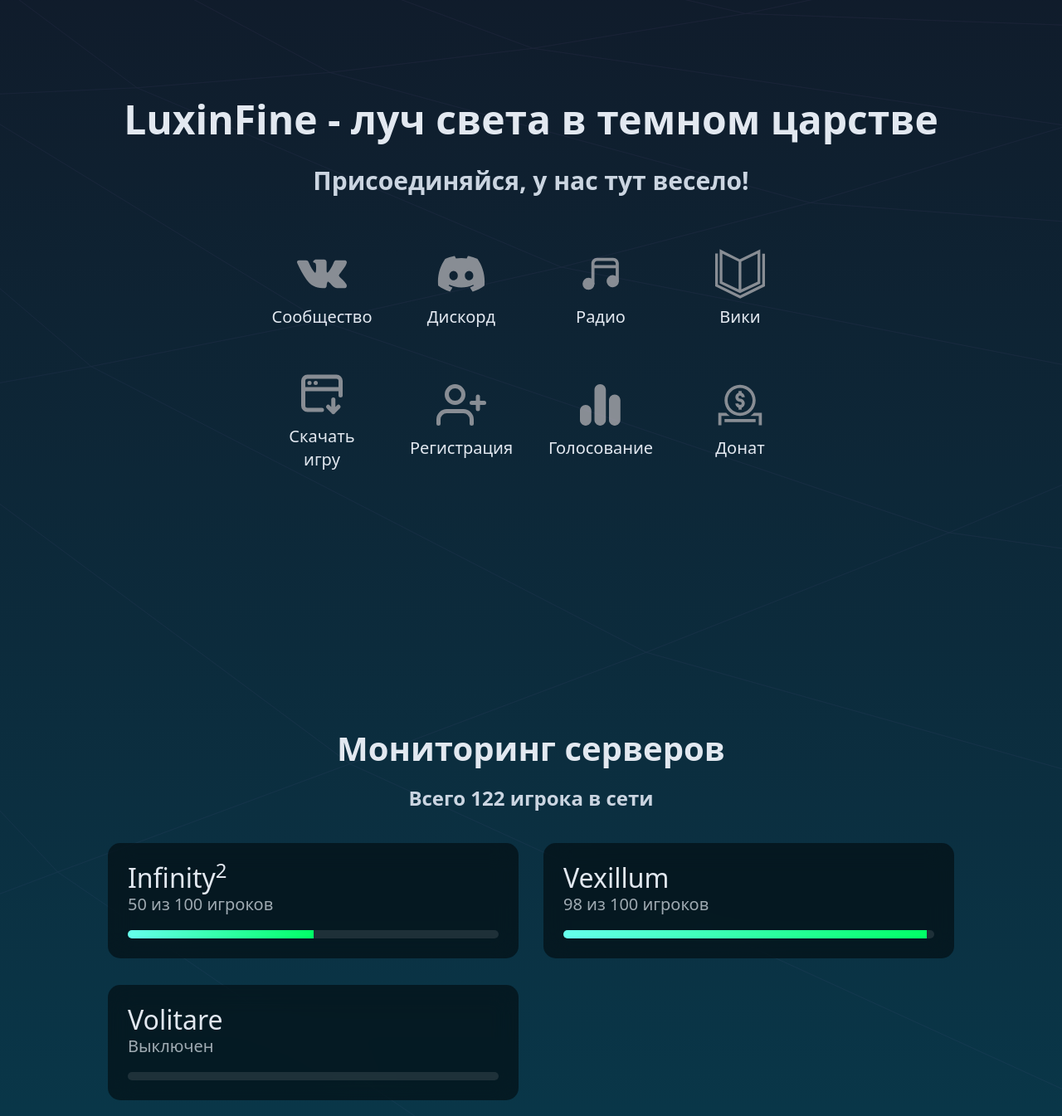
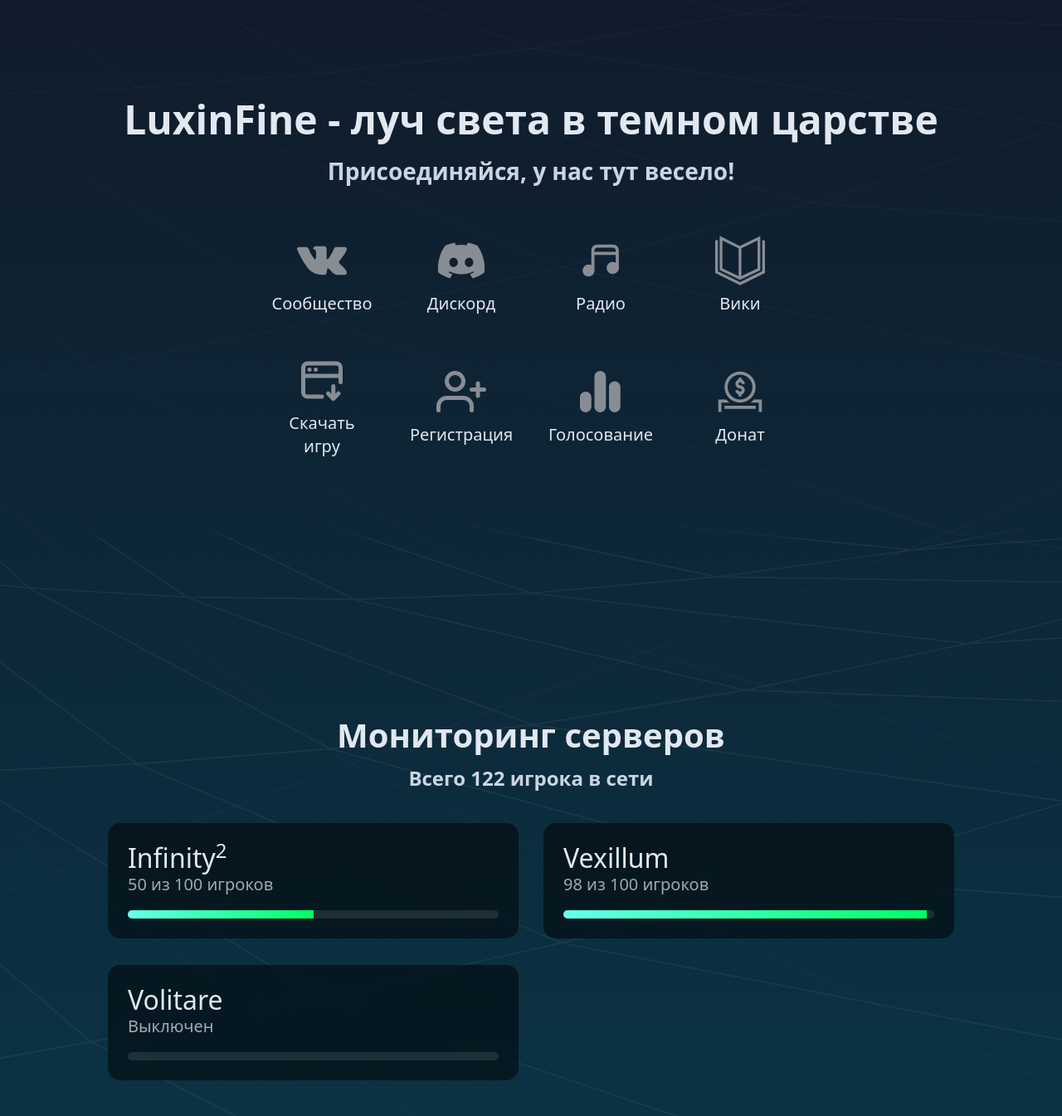
Before and after one commit to Nebe1herz/Luxinfine-Team, a plain HTML site: page index.html in a window 1280 px wide. Shown: the part 200-1545 px from the top of the page at 83% size. Drawn offline with Linux system fonts and the light colour scheme.

Commit message:
Доработки, исправления и улучшения в index.html

```diff
--- a/index.html
+++ b/index.html
@@ -68,8 +68,10 @@
     <!-- Основное содержание страницы -->
     <main class="flex flex-col items-center justify-center gap-8 text-slate-200 before:pointer-events-none before:absolute before:inset-0 before:block before:h-full before:w-full before:bg-[url(&#39;/bg-cover.svg&#39;)] before:bg-cover before:bg-no-repeat before:opacity-5 lg:mb-auto lg:mt-60">
 		<!-- Шапка -->
+        <div>
 			<h1 class="text-center text-3xl font-bold text-slate-200 lg:text-5xl">LuxinFine - луч света в темном царстве</h1>
-        <h2 class="text-center text-lg font-semibold text-slate-300 lg:text-3xl">Присоединяйся, у нас тут весело!</h2>
+			<h2 class="text-center text-lg font-semibold text-slate-300 fs-3 mt-4">Присоединяйся, у нас тут весело!</h2>
+		</div>
         <div class="grid grid-cols-2 justify-between gap-12 p-8 md:grid-cols-4 lg:grid-rows-1">
             <a class="flex flex-col gap-2 justify-center items-center text-md lg:text-xl text-slate-200 hover:text-gray-300 w-[120px] text-center" href="https://vk.com/luxinfine" rel="noreferrer" target="_blank">
                 <img alt="VkIcon" class="h-[30px] w-[30px] md:h-[45px] md:w-[45px] lg:h-[60px] lg:w-[60px]" data-nimg="1" decoding="async" height="800" loading="lazy" src="./external-resources/vk-icon.5170bfbb.svg" style="color: transparent;" width="800">Сообщество </a>
@@ -89,15 +91,17 @@
                 <img alt="DonateIcon" class="h-[30px] w-[30px] md:h-[45px] md:w-[45px] lg:h-[60px] lg:w-[60px]" data-nimg="1" decoding="async" height="800" loading="lazy" src="./external-resources/donate-icon.a71db87b.svg" style="color: transparent;" width="800">Донат </a>
         </div>
 
+		<div class="content">
+			<div class="wrapper">
 				<!-- Мониторинг -->
-		<div class="wrapper lg:mt-60">
+				<div class="lg:mt-60">
 					<h2 class="text-center fs-1 font-bold text-slate-200">Мониторинг серверов</h2>
-			<h3 class="text-center text-lg font-semibold fs-4 mt-3">
+					<h3 class="text-center text-lg font-semibold fs-4 mt-2">
 						<span class="text-slate-300">Всего 122 игрока в сети</span>
 					</h3>
 					<div class="row monitoring mt-4">
 						<div class="col-6 py-3">
-					<div class="monitoring__card px-4 py-4">
+							<a href="/" class="monitoring__card px-4 py-4">
 								<h4 class="monitoring__card-heading fs-2">
 									Infinity<sup>2</sup>
 								</h4>
@@ -109,10 +113,10 @@
 										<!-- Здесь ничего не должно быть, на div с классом monitoring__card-progress-bar вешаем style="width: 50%". где 50% - это % текущего онлайна от максимального онлайна-->
 									</div>
 								</div>
-					</div>
+							</a>
 						</div>
 						<div class="col-6 py-3">
-					<div class="monitoring__card px-4 py-4">
+							<a href="/" class="monitoring__card px-4 py-4">
 								<h4 class="monitoring__card-heading fs-2">
 									Vexillum
 								</h4>
@@ -124,10 +128,10 @@
 										<!-- Здесь ничего не должно быть, на div с классом monitoring__card-progress-bar вешаем style="width: 50%". где 50% - это % текущего онлайна от максимального онлайна-->
 									</div>
 								</div>
-					</div>
+							</a>
 						</div>
 						<div class="col-6 py-3">
-					<div class="monitoring__card px-4 py-4">
+							<div class="monitoring__card px-4 py-4 monitoring__card_hover-false">
 								<h4 class="monitoring__card-heading fs-2">
 									Volitare
 								</h4>
@@ -145,8 +149,12 @@
 				</div>
 
 				<!-- Новости -->
+				<div class="lg:mt-60">
+
+				</div>
+			</div>
+		</div>
     </main>
-
     <!-- Копирайт -->
     <footer class="flex h-10 items-center justify-center">
         <span class="text-sm text-zinc-400">Copyright 2024 © LuxinfineTeam <span class="text-[7px]">v 1.3.1</span>
```
Lines whose indentation alone changed are shown as unchanged.
